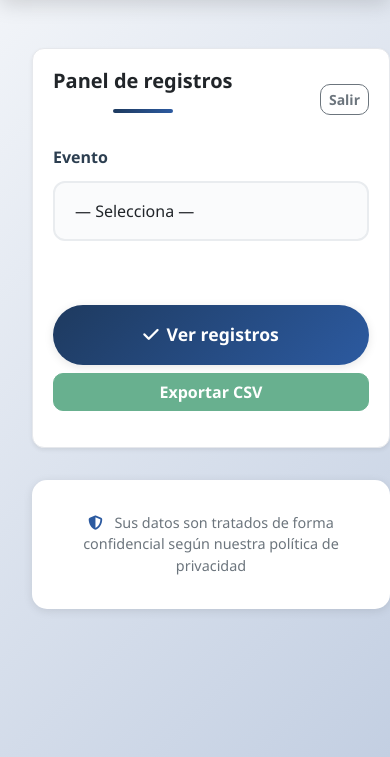
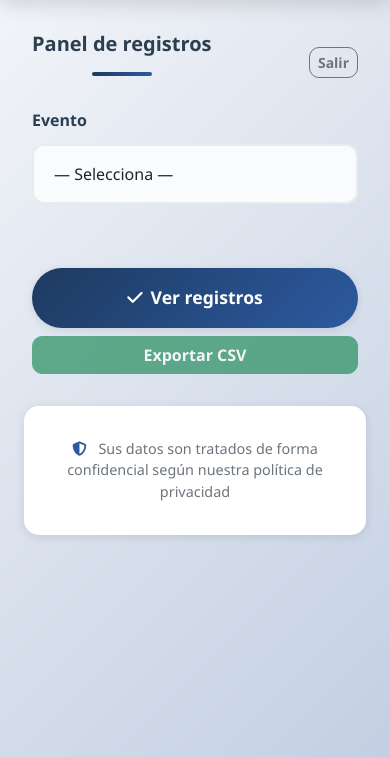
Before and after one commit to CarlosMelendezMejia/asistencia_qr, a Flask app: page /admin in a window 390 px wide. Shown: the part 87-844 px from the top of the page. Run offline with Flask 3, Linux system fonts and the light colour scheme; the visitor is signed in with stand-in values (Sample User, id 1); data comes from the database, SQL or seed files in the repository.

Commit message:
style: enhance admin login and panel layout with improved card structure and responsive design

```diff
--- a/templates/admin.html
+++ b/templates/admin.html
@@ -1,4 +1,5 @@
 {% extends "base.html" %}
+{% block container_class %}container-fluid{% endblock %}
 {% block content %}
   {% if view == "login" %}
     <div class="row justify-content-center">
@@ -14,18 +15,16 @@
               {% endif %}
             {% endwith %}
             <form method="post" action="{{ url_for('admin_login_post') }}">
-          <div class="row g-3">
-            <div class="col-12">
+              <div class="mb-3">
                 <label class="form-label">Usuario</label>
                 <input class="form-control" name="user" required />
               </div>
-            <div class="col-12">
+              <div class="mb-3">
                 <label class="form-label">Contraseña</label>
                 <input type="password" class="form-control" name="password" required />
               </div>
-          </div>
-          <div class="d-grid mt-4">
-            <button class="btn btn-primary" type="submit">Entrar</button>
+              <div class="d-grid">
+                <button class="btn btn-dark" type="submit">Entrar</button>
               </div>
             </form>
           </div>
@@ -33,17 +32,25 @@
       </div>
     </div>
   {% elif view == "panel" %}
-  <div class="card shadow-sm">
-    <div class="card-body">
-      <div class="d-flex align-items-center justify-content-between mb-3">
+    <div class="d-flex align-items-center justify-content-between mb-3 px-2 px-md-3">
       <h1 class="h5 m-0">Panel de registros</h1>
       <div>
         <a class="btn btn-outline-secondary btn-sm" href="{{ url_for('admin_logout') }}">Salir</a>
       </div>
     </div>
 
-      <form class="row g-2 align-items-end mb-3" method="get" action="{{ url_for('admin_panel') }}">
-        <div class="col-md-6">
+    {% with messages = get_flashed_messages(with_categories=true) %}
+      {% if messages %}
+        <div class="px-2 px-md-3">
+          {% for cat, msg in messages %}
+            <div class="alert alert-{{cat}}">{{ msg }}</div>
+          {% endfor %}
+        </div>
+      {% endif %}
+    {% endwith %}
+
+    <form class="row g-2 align-items-end mb-3 px-2 px-md-3" method="get" action="{{ url_for('admin_panel') }}">
+      <div class="col-md-6 col-lg-6 col-xl-6">
         <label class="form-label">Evento</label>
         <select class="form-select" name="slug">
           <option value="">— Selecciona —</option>
@@ -52,21 +59,25 @@
           {% endfor %}
         </select>
       </div>
-        <div class="col-md-3">
-          <button class="btn btn-primary w-100" type="submit">Ver registros</button>
+      <div class="col-md-3 col-lg-3 col-xl-3">
+        <div class="d-grid">
+          <button class="btn btn-primary" type="submit">Ver registros</button>
         </div>
-        <div class="col-md-3">
+      </div>
+      <div class="col-md-3 col-lg-3 col-xl-3">
+        <div class="d-grid">
           {% if slug %}
-          <a class="btn btn-success w-100" href="{{ url_for('admin_export', slug=slug) }}">Exportar CSV</a>
+          <a class="btn btn-success d-flex align-items-center justify-content-center" href="{{ url_for('admin_export', slug=slug) }}">Exportar CSV</a>
           {% else %}
-          <button class="btn btn-success w-100" type="button" disabled>Exportar CSV</button>
+          <button class="btn btn-success" type="button" disabled>Exportar CSV</button>
           {% endif %}
+        </div>
       </div>
     </form>
 
     {% if registros %}
-      <div class="table-responsive">
-        <table class="table table-sm table-striped align-middle">
+      <div class="table-responsive px-2 px-md-3">
+        <table class="table table-sm table-striped align-middle table-hover">
           <thead>
             <tr>
               <th>#</th>
@@ -100,9 +111,7 @@
         </table>
       </div>
     {% elif slug %}
-        <div class="alert alert-info">No hay registros para este evento.</div>
+      <div class="alert alert-info px-2 px-md-3">No hay registros para este evento.</div>
     {% endif %}
-    </div>
-  </div>
   {% endif %}
 {% endblock %}
--- a/templates/base.html
+++ b/templates/base.html
@@ -281,7 +281,7 @@
       </div>
     </div>
   </nav>
-  <main class="container py-4">
+  <main class="{% block container_class %}container{% endblock %} py-4">
     {% block content %}
     <!-- Aquí iría el contenido específico del formulario -->
     <div class="form-section">
```
Lines whose indentation alone changed are shown as unchanged.
